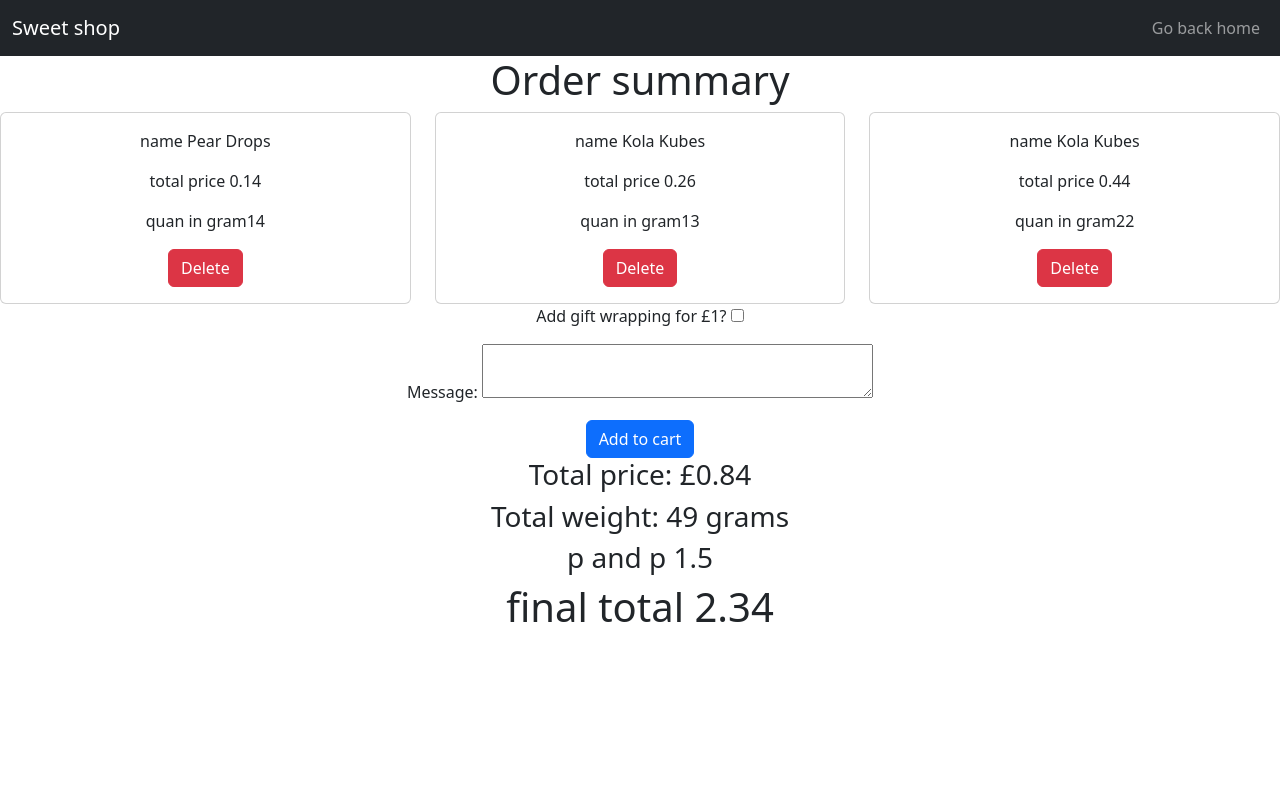
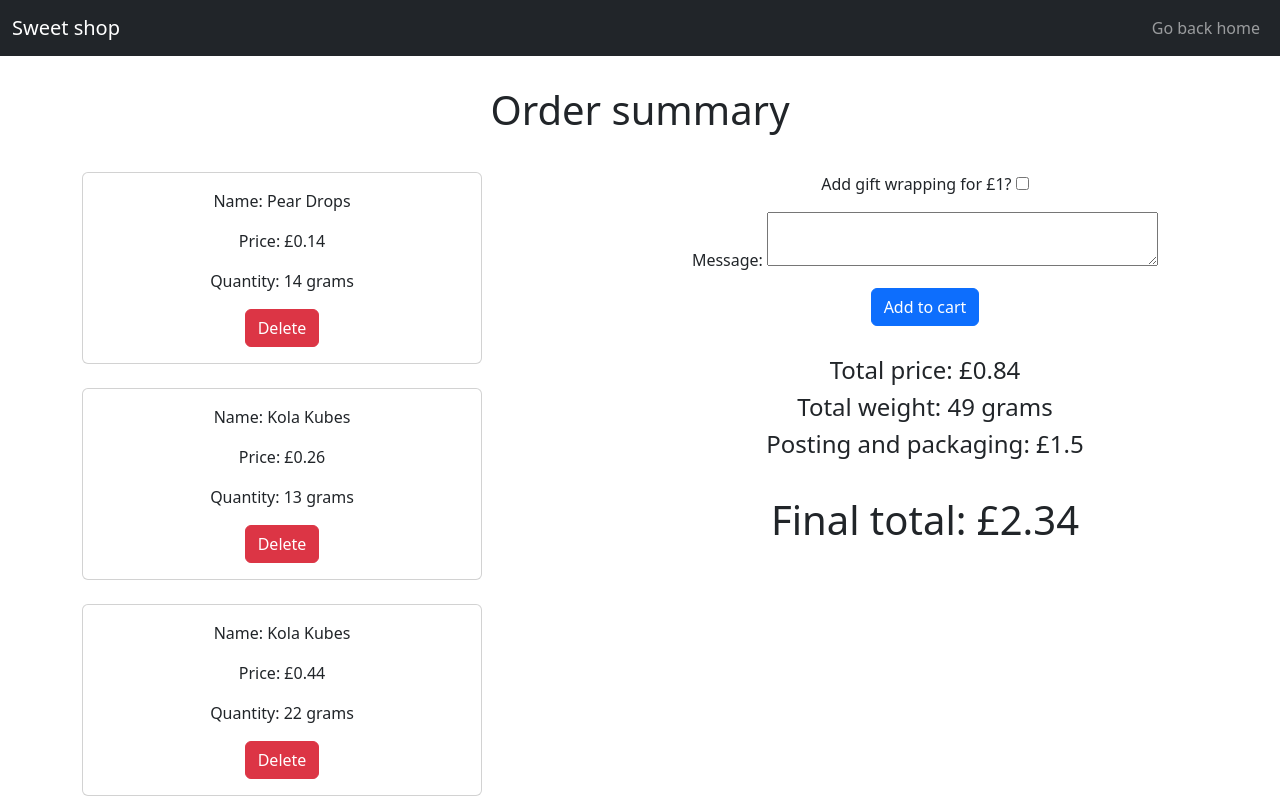
Before and after one commit to jessicaeverard/synopticproject, a Django app: page /cart_detail/ in a window 1280 px wide. Run offline with Django 4.2, Linux system fonts and the light colour scheme; data comes from the database, SQL or seed files in the repository; both versions use the stored data as it was after the commit.

Commit message:
more front end

```diff
--- a/sweets/templates/cart_detail.html
+++ b/sweets/templates/cart_detail.html
@@ -27,61 +27,75 @@
         </div>
       </nav>
       <center>
-        <h1>Order summary</h1>
-        <div class="row row-cols-1 row-cols-md-3 g-4">
+        <h1 style="padding: 30px;">Order summary</h1>
+
+        <div class="container text-center">
+          <div class="row row-cols-2">
+            <div class="col">
+              <div class="row row-cols-1 row-cols-md-3 g-4" style="flex-flow: column;">
                 {% for cart in whole_cart %}
-            <div v-for="sweet in sweets" class="col">
-              <div class="card">
+                <div v-for="sweet in sweets" class="col" >
+                  <div class="card" style="width: 400px;">
                     <div class="card-body">
-                  <p class="card-text">name {{ cart.name }}</p>
-                  <p class="card-text">total price {{ cart.price }}</p>
-                  <p class="card-text">quan in gram{{ cart.quantityInGrams }}</p>
+                      <p class="card-text">Name: {{ cart.name }}</p>
+                      <p class="card-text">Price: £{{ cart.price }}</p>
+                      <p class="card-text">Quantity: {{ cart.quantityInGrams }} grams </p>
                       <a class="btn btn-danger"href="delete_item/{{ cart.id }}">Delete</a>
                     </div>
                   </div>
                 </div>
                 {% endfor %}
               </div>
+            </div>
 
+
+            <div class="col">
 
       {% if total and weight %}
 
-          <form method="POST" >
+      <form method="POST" style="padding-bottom: 30px;">
         {% csrf_token %}
         {{ form.as_p }}
-            <button type="submit" class="btn btn-primary" formaction="">
+        <button type="submit" class="btn btn-primary" formaction="" >
           Add to cart
         </button>
       </form>
 
-        <h3>Total price: £{{ total|floatformat:2 }}</h3>
-        <h3>Total weight: {{ weight }} grams</h3>
+        <h4>Total price: £{{ total|floatformat:2 }}</h4>
+        <h4>Total weight: {{ weight }} grams</h4>
 
       {% endif %}
 
     {% if pandp %}
-        <h3 > p and p
-          {{ pandp }}
-        </h3>
+    <h4 > Posting and packaging:
+      £{{ pandp }}
+    </h4>
     {% endif %}
 
     {% if gift %}
-        <h1 > Gift wrapping:
-          {{ gift }}
-        </h1>
+    <h4 > Gift wrapping:
+      £{{ gift }}
+    </h4>
     {% endif %}
 
     {% if final_total %}
-        <h1 > final total
-          {{ final_total|floatformat:2 }}
+    <h1 style="padding-top: 30px;"> Final total:
+      £{{ final_total|floatformat:2 }}
     </h1>
     {% endif %}
 
     {% if error %}
-        <div class="alert alert-danger mt-3" role="alert" >
+    <center>
+    <div class="alert alert-danger mt-3" role="alert" style="width: 400px;" >
       {{ error }}
     </div>
+    </center>
     {% endif %}
+            </div>
+
+          </div>
+        </div>
+
 
     </center>
 
```
Also changed, not shown: db.sqlite3. Lines whose indentation alone changed are shown as unchanged.
